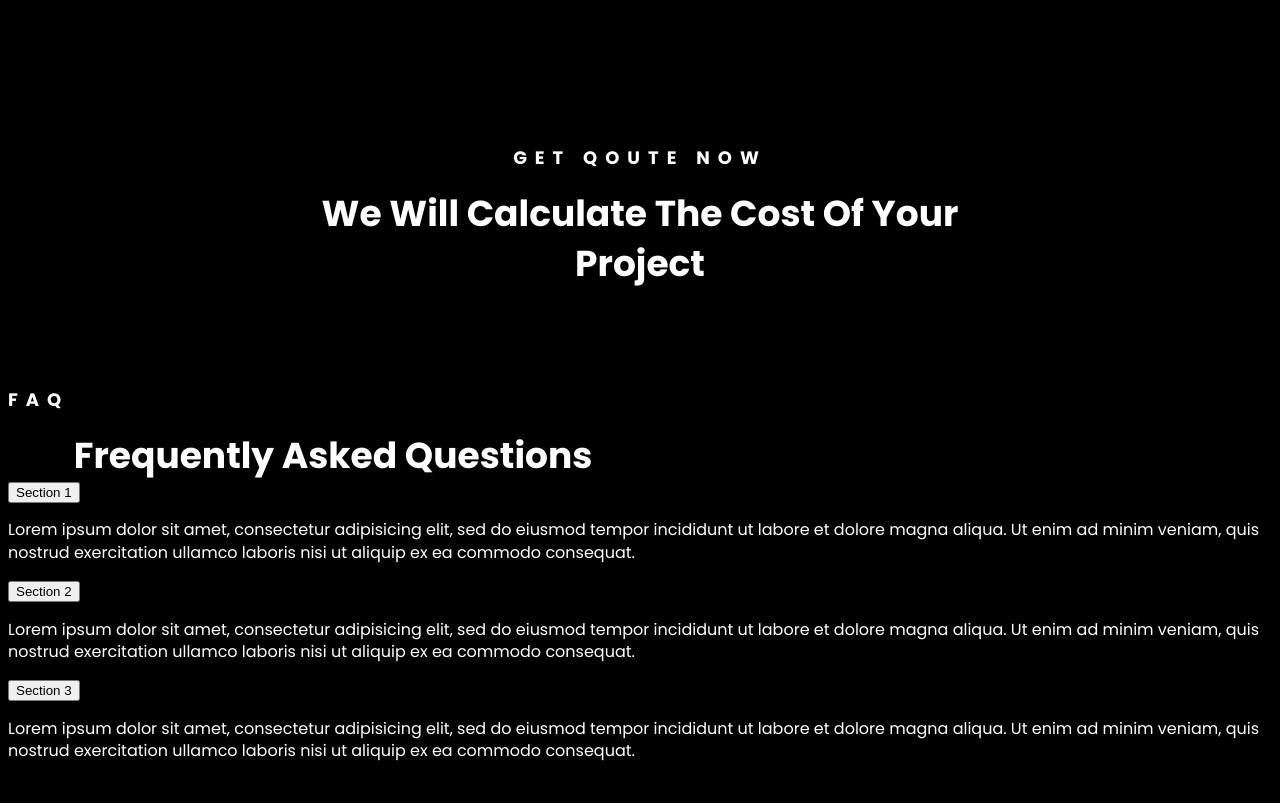
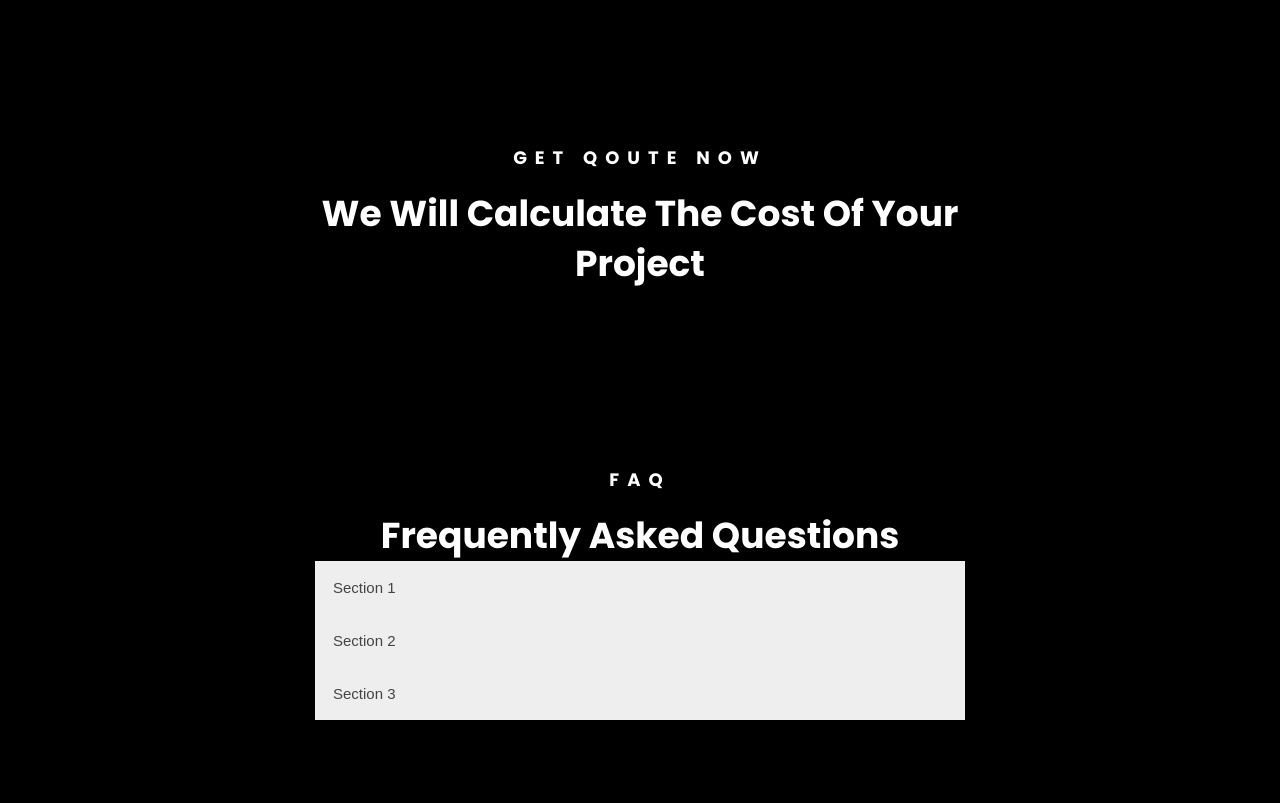
Before and after one commit to ekosetyanto/Elementexpert, a plain HTML site: page index.html in a window 1280 px wide. Shown: the part 6691-7494 px from the top of the page. Drawn offline with Linux system fonts and the light colour scheme.

Commit message:
Update style.css

```diff
--- a/css/style.css
+++ b/css/style.css
@@ -309,3 +309,33 @@ img.portfolio-image:hover {
     align-content: center;
     padding: 80px 25px 80px 25px;
 }
+.faq {
+    display: flex;
+    flex-direction: column;
+    align-items: center;
+    align-content: center;
+    padding: 80px 25px 80px 25px;
+}
+.accordion {
+    background-color: #eee;
+    color: #444;
+    cursor: pointer;
+    padding: 18px;
+    width: 100%;
+    border: none;
+    text-align: left;
+    outline: none;
+    font-size: 15px;
+    transition: 0.4s;
+  }
+
+  .active, .accordion:hover {
+    background-color: #ccc;
+  }
+
+  .panel {
+    padding: 0 18px;
+    display: none;
+    background-color: white;
+    overflow: hidden;
+  }
```
